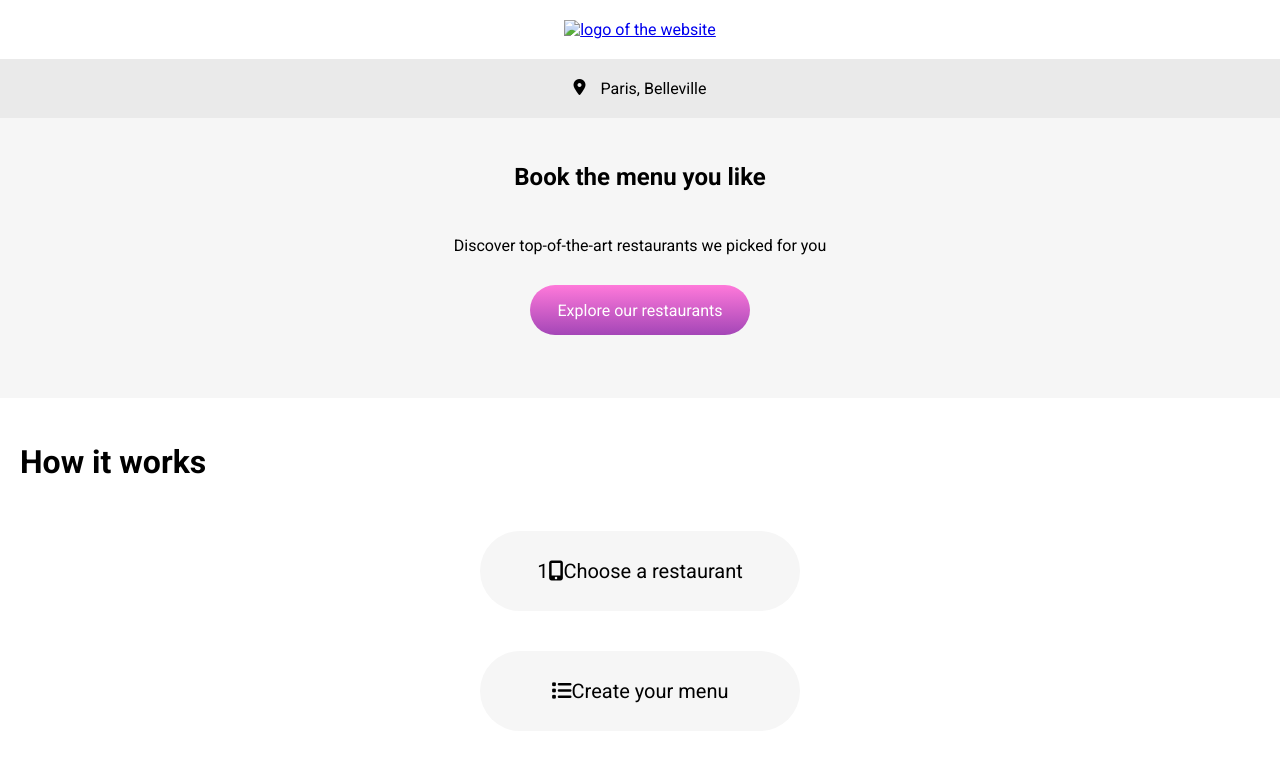
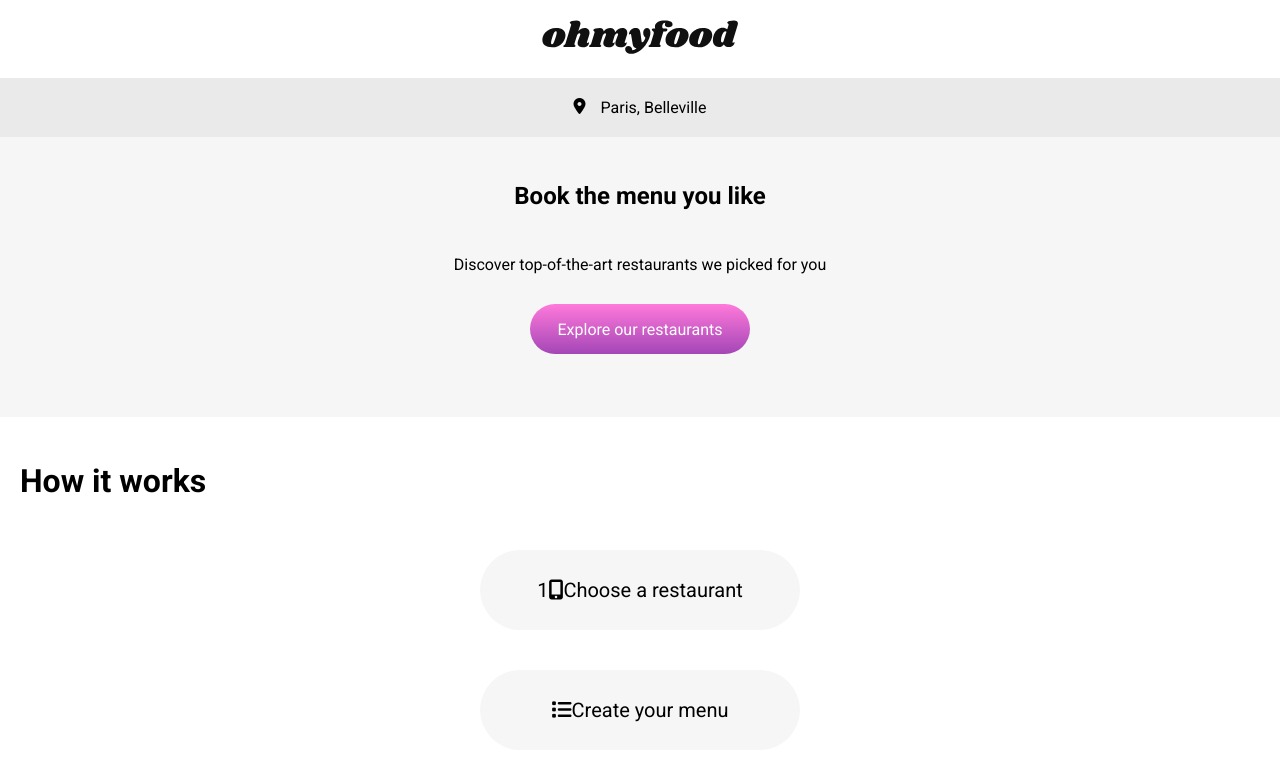
Before and after one commit to hamidhsz/OCproject03, a plain HTML site: page index.html in a window 1280 px wide. Shown: the top 768 px of the page. Drawn offline with Linux system fonts and the light colour scheme; the site is published under a folder, as on GitHub Pages, so addresses that start at the root find nothing; a web font is replaced by a local one.

Commit message:
logo solved

```diff
--- a/index.html
+++ b/index.html
@@ -12,7 +12,7 @@
 </head>
 <body>
     <header>
-        <a href="index.html"><img src="/images/logo/ohmyfood@2x.svg" alt ="logo of the website"></a>
+        <a href="index.html"><img src="./images/logo/ohmyfood@2x.svg" alt ="logo of the website"></a>
     </header>
     <div id = "location">
         <i class="fa-solid fa-location-dot"></i>
```
